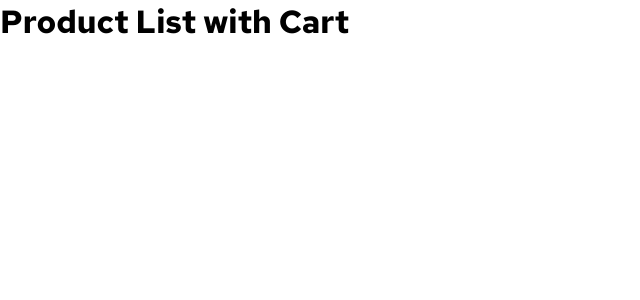
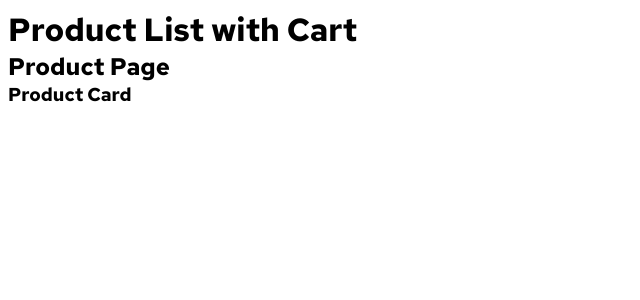
Before and after one commit to Aditi-Sawardekar/product-list-with-cart, a React (Vite) app: page / in a window 1280 px wide. Shown: the top 300 px of the page, without its empty margins (0-640 px from the left). Built offline with nearby package versions, Linux system fonts and the light colour scheme.

Commit message:
Add ProductPage and ProductCard components with initial rendering

```diff
--- a/src/App.tsx
+++ b/src/App.tsx
@@ -1,7 +1,11 @@
+import ProductPage from "./pages/ProductPage/ProductPage";
+import "./App.css";
+
 function App() {
   return (
     <>
       <h1>Product List with Cart</h1>
+      <ProductPage />
     </>
   );
 }
--- /dev/null
+++ b/src/components/ProductCard/ProductCard.tsx
@@ -0,0 +1,3 @@
+export default function ProductCard() {
+  return <h3>Product Card</h3>;
+}
--- /dev/null
+++ b/src/pages/ProductPage/ProductPage.tsx
@@ -0,0 +1,10 @@
+import ProductCard from "../../components/ProductCard/ProductCard";
+
+export default function ProductPage() {
+  return (
+    <>
+      <h2>Product Page</h2>
+      <ProductCard />
+    </>
+  );
+}
```
